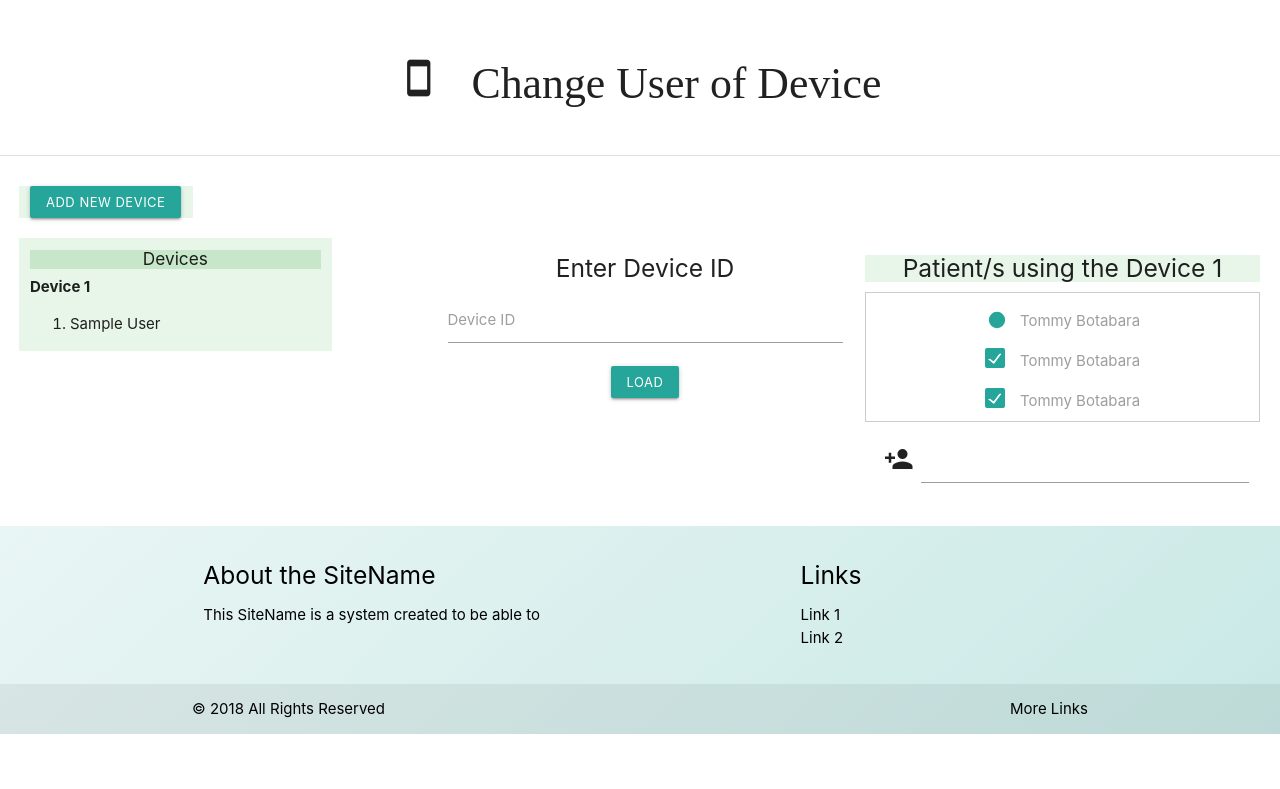
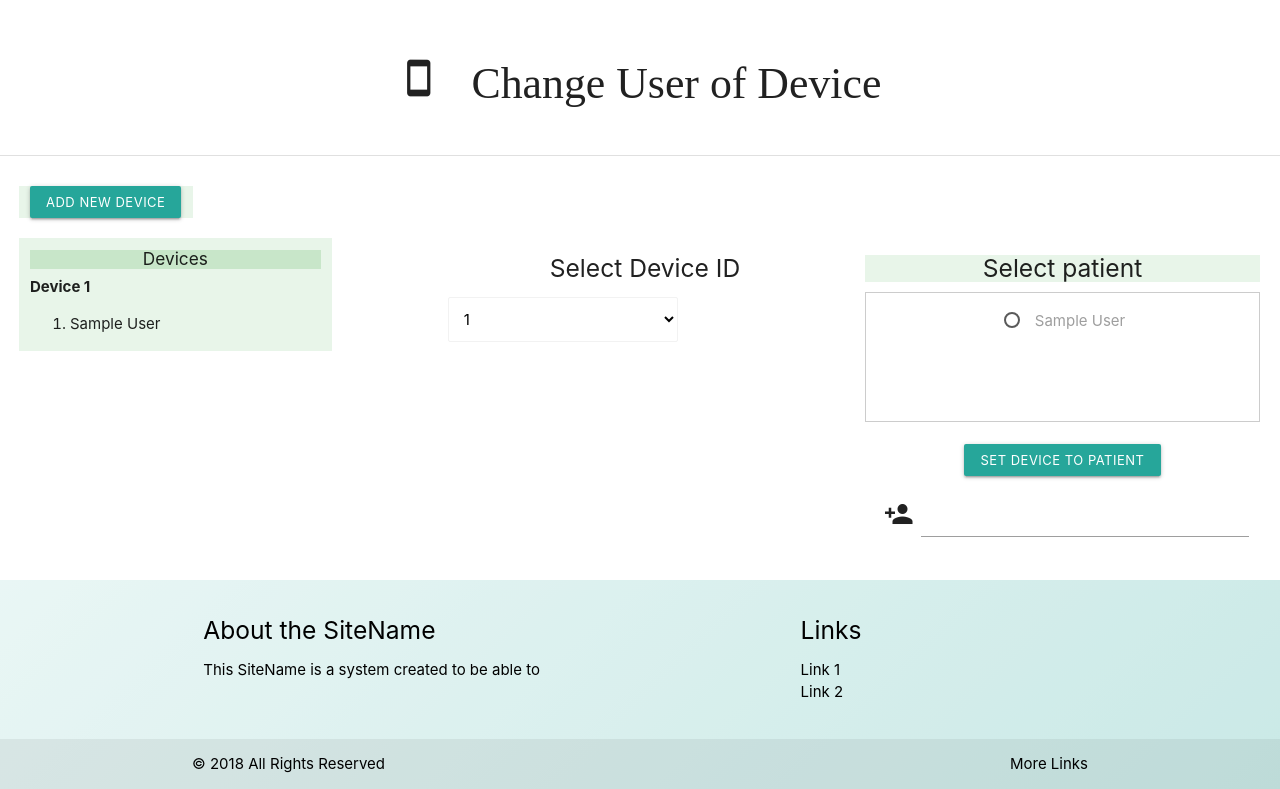
Before and after one commit to tommybotabara1/OPM, a Django app: page /changeuserofdevice/ in a window 1280 px wide. Shown: the part 401-1190 px from the top of the page. Before the commit the page ends 1135 px from the top, so only its background shows below. Run offline with Django 3.2, Linux system fonts and the light colour scheme; a user stored in the database is signed in; tables that the repository leaves empty hold one stand-in row (values such as "Sample post").

Commit message:
Dami ko binago sorry

```diff
--- a/opm/templates/changeuserofdevice/changeUserOfDevice.html
+++ b/opm/templates/changeuserofdevice/changeUserOfDevice.html
@@ -44,57 +44,48 @@
                 </div>
                 <div class = "col s1 center"></div>
                 <div class = "col s4 center">
-                    <h5 class="">Enter Device ID</h5>
-                    <form method="post">
+                    <h5 class="">Select Device ID</h5>
                         <div class="input-field center">
-                        <input id="device_ID" type="text" class="validate">
-                        <label for="device_ID">Device ID</label>
+
+                        <div id="chooseDevice">
+                      <select name="device" class="browser-default col s7" id="deviceid">
+                          {% if device_list.count == 0 %}
+                              No devices
+                          {% else %}
+                              {% for device in device_list %}
+                                 <option value="{{ device.deviceid }}">{{ device.deviceid }}</option>
+                             {% endfor %}
+                          {% endif %}
+                      </select>
                         </div>
-                        <div class='row center'>
-                            <button id='deviceID' class='btn btn-small waves-effect'>Load</button>
+
                         </div>
-                    </form>
+
                 </div>
 
                 <div class="col s4 center">
-                    <h5 class="green lighten-5">Patient/s using the Device 1</h5>
+                <div id="patients">
+                    <h5 class="green lighten-5">Select patient</h5>
                     <div style="height: 130px;border:1px solid #ccc; overflow:auto;">
-                        <p>
-                          <label>
-                            <input type="radio" class="filled-in" checked="checked" />
-                            <span>Tommy Botabara</span>
-                          </label>
-                        </p><p>
-                          <label>
-                            <input type="checkbox" class="filled-in" checked="checked" />
-                            <span>Tommy Botabara</span>
-                          </label>
-                        </p><p>
-                          <label>
-                            <input type="checkbox" class="filled-in" checked="checked" />
-                            <span>Tommy Botabara</span>
-                          </label>
-                        </p><p>
-                          <label>
-                            <input type="checkbox" class="filled-in" checked="checked" />
-                            <span>Tommy Botabara</span>
-                          </label>
-                        </p><p>
-                          <label>
-                            <input type="checkbox" class="filled-in" checked="checked" />
-                            <span>Tommy Botabara</span>
-                          </label>
-                        </p><p>
-                          <label>
-                            <input type="checkbox" class="filled-in" checked="checked" />
-                            <span>Tommy Botabara</span>
-                          </label>
-                        </p>
+                        {% for patient in patient_list %}
+                            <p>
+                                <label>
+                                    <input name="patientID" type="radio" class="filled-in" value="{{ patient.patientid }}">
+                                    <span>{{ patient.userid.auth_user_id.first_name }} {{ patient.userid.auth_user_id.last_name }}</span>
+                                </label>
+                            </p>
+                        {% endfor %}
                     </div>
-                <div class='input-field col m12 s7'>
+                </div>
+                <br>
+                    <button id='setDeviceToPatient' class='btn btn-small waves-effect'>Set Device to Patient</button>
+
+                    <br>
+                 <div class='input-field col m12 s7'>
                     <i class="material-icons iconis prefix">person_add</i>
-                    <input class='validate' type='text' name='text' id='text' />
+                    <input class='validate' type='text' name='text' id='searchPatient' />
               </div>
+
             </div>
         </div>
         <section></section>
@@ -111,8 +102,8 @@
         dataType: 'json',
         success: function (data) {
             var devices = " <h6 class=\"center green lighten-4\">Devices</h6>\n";
+            var selectbox = "<select name=\"doctorid\" class=\"browser-default col s7\" id=\"id_doctorid\">\n";
 
-            console.log(data)
             for(var i = 0; i < data.length; i++){
                 if(i == 0){
                     devices += "<b>Device " + data[i].deviceid + "</b>\n";
@@ -121,6 +112,8 @@
                     if(data[i].patient != "none"){
                         devices += "<li>" + data[i].patient + "</li>\n";
                     }
+
+                    selectbox += "<option value='" + data[i].deviceid + "'>" + data[i].deviceid + "</option>\n";
                 }
                 else if(data[i - 1].deviceid == data[i].deviceid){
                     devices += "<li>" + data[i].patient + "</li>\n";
@@ -134,11 +127,69 @@
                         devices += "<li>" + data[i].patient + "</li>\n";
                     }
 
+                    selectbox += "<option value='" + data[i].deviceid + "'>" + data[i].deviceid + "</option>\n";
                 }
             }
-            console.log(devices);
+
+            selectbox += "</select>";
+
             $("#devices").html(devices);
+            $("#chooseDevice").html(selectbox);
 
+        }
+      });
+    });
+
+    $("#searchPatient").keyup(function () {
+        var search = $(this).val();
+
+      $.ajax({
+        url: '{% url 'search_patients' %}',
+        data: {
+            'search': search
+        },
+        dataType: 'json',
+        success: function (data) {
+            var patients = "<h5 class=\"green lighten-5\">Select patient</h5>\n";
+
+            patients += "<div style=\"height: 130px;border:1px solid #ccc; overflow:auto;\">\n";
+
+            for(var i = 0; i < data.length; i++){
+                patients += "<p>\n";
+                patients += "<label>\n";
+                patients += "<input name='patientID' type='radio' class='filled-in' value='" + data[i].patientid + "'/>\n";
+                patients += "<span>" + data[i].patientname + "</span>\n";
+                patients += "</label>\n";
+                patients += "</p>\n";
+            }
+
+            patients += "</div>";
+            console.log(patients);
+            $("#patients").html(patients);
+        }
+      });
+    });
+
+    $("#setDeviceToPatient").click(function () {
+        var deviceID = $("#deviceid").val();
+        var patientID = $("input[name='patientID']:checked").val();
+
+        console.log("Device: " + deviceID);
+        console.log("Patient: " + patientID);
+
+      $.ajax({
+        url: '{% url 'set_patient_to_device' %}',
+        data: {
+            'deviceID': deviceID,
+            'patientID': patientID
+        },
+        dataType: 'json',
+        success: function (data) {
+            var message = data[0].outcome
+            alert(message);
+            console.log(message);
+            location.reload();
+            //$("#patients").html(patients);
         }
       });
     });
--- a/opm/templates/home/doctorBody.html
+++ b/opm/templates/home/doctorBody.html
@@ -178,7 +178,7 @@ var chart = AmCharts.makeChart("chartdiv", {
 
                     <div class="section"></div>
 
-                    <h3 id="greeting">Good day, Doctor {{ user_object.firstname }} {{ user_object.lastname }}!</h3>
+                    <h3 id="greeting">Good day, Doctor {{ user_details.auth_user_id.last_name}}!</h3>
                     What do you want to do today?<br/>
                     <div class="section"></div>
                     <div class="divider"></div>
--- a/opm/templates/listofusers/listOfUsers.html
+++ b/opm/templates/listofusers/listOfUsers.html
@@ -94,7 +94,7 @@
 
     <script>
 
-    $("#search").keyup(function () {
+    $("#search").keypress(function () {
       var search = $(this).val();
 
       $.ajax({
@@ -134,7 +134,7 @@
 
               let link = '/listofusers/' + data[i].id + '/edituser/';
               {% if current_user_type == 2 %}
-                  if(data[i].usertype == "Patient" || data[i].usertype == "Patient") {
+                  if(data[i].usertype == "Doctor" || data[i].usertype == "Patient") {
                       searched_data += "<td><a href="+ link + " class='btn-floating btn-small waves-effect waves-light blue lighten-2' ><i class='material-icons'>create</i></a>&nbsp;&nbsp;<a class='btn-floating btn-small waves-effect waves-light red lighten-2'><i class='material-icons'>clear</i></a></td>";
                   }
                   else {
--- a/opm/urls.py
+++ b/opm/urls.py
@@ -20,4 +20,7 @@ urlpatterns = [
     path('ajax/validate_username/', views.validate_username, name='validate_username'),
     path('ajax/search_user/', views.search_user, name='search_user'),
     path('ajax/add_device/', views.add_device, name='add_device'),
+    path('ajax/get_patients/', views.get_patients, name='get_patients'),
+    path('ajax/search_patients/', views.search_patients, name='search_patients'),
+    path('ajax/set_patient_to_device/', views.set_patient_to_device, name='set_patient_to_device'),
 ]
--- a/opm/views.py
+++ b/opm/views.py
@@ -2,12 +2,14 @@ from django.shortcuts import render, HttpResponse, redirect, get_object_or_404,
 
 from .models import Userdetails, Patient, Doctor, RefUsertype, PatientDevice, Temperature, Ecg, Heartrate, Device
 from .forms import *
-from django.db.models import Avg
+from django.db.models import Avg, Q
 from django.contrib.auth import authenticate, login, logout
 from django.contrib.auth.decorators import login_required
 from django.contrib.auth.models import User
 from django.contrib.auth.password_validation import *
 from django.http import JsonResponse
+from django.db.models.functions import Lower
+
 
 
 
@@ -147,9 +149,11 @@ def archiving(request):
 def changeuserofdevice(request):
     patient_device_list = PatientDevice.objects.order_by('device_deviceid').all()
     device_list = Device.objects.order_by('deviceid').all()
+    patient_list = Patient.objects.filter(userid__auth_user_id__is_active=1)
 
     context = {'patient_device_list': patient_device_list,
-               'device_list': device_list
+               'device_list': device_list,
+               'patient_list': patient_list
                }
 
     return render(request, 'changeuserofdevice/changeUserOfDevice.html', context)
@@ -291,7 +295,8 @@ def validate_username(request):
 def search_user(request):
     search = request.GET.get('search', None)
 
-    user_list = User.objects.filter(username__contains=search)
+    user_list = User.objects.filter(Q(last_name__contains=search) | Q(first_name__contains=search) |
+                                    Q(username__contains=search) | Q(email__contains=search))
     user_array=[]
 
     for user in user_list:
@@ -306,6 +311,7 @@ def search_user(request):
         })
 
     return JsonResponse(user_array, safe=False)
+
 
 def add_device(request):
     if Device.objects.count() == 0:
@@ -336,3 +342,59 @@ def add_device(request):
             })
 
     return JsonResponse(device_array, safe=False)
+
+
+def get_patients(request):
+    patient_list = Patient.objects.filter(userid__auth_user_id__is_active=1)
+    patient_array = []
+
+    for patient in patient_list:
+        patient_array.append({
+            'patientid': patient.patientid,
+            'patientname': patient.userid.auth_user_id.first_name + " " + patient.userid.auth_user_id.last_name
+        })
+    return JsonResponse(patient_array, safe=False)
+
+
+def search_patients(request):
+    search = request.GET.get('search', None)
+
+    patient_list = Patient.objects.filter((Q(userid__auth_user_id__first_name__contains=search) | Q(userid__auth_user_id__last_name__contains=search)) & Q(userid__auth_user_id__is_active=1))
+    patient_array = []
+
+    for patient in patient_list:
+        patient_array.append({
+            'patientid': patient.patientid,
+            'patientname': patient.userid.auth_user_id.first_name + " " + patient.userid.auth_user_id.last_name
+        })
+    return JsonResponse(patient_array, safe=False)
+
+
+def set_patient_to_device(request):
+    deviceid = request.GET.get('deviceID', None)
+    patientid = request.GET.get('patientID', None)
+
+    response = []
+
+    if PatientDevice.objects.filter(device_deviceid=deviceid, inuse=1).exists():
+        if PatientDevice.objects.filter(patient_patientid=patientid, device_deviceid=deviceid, inuse=1).exists():
+            response.append({'outcome': "Patient is currently using the device"})
+        else:
+            response.append({'outcome': "Device is currently in use"})
+        return JsonResponse(response, safe=False)
+    elif PatientDevice.objects.filter(patient_patientid=patientid, device_deviceid=deviceid, inuse=0).exists():
+        PatientDevice.objects.get(patient_patientid=patientid, device_deviceid=deviceid, inuse=0).inuse = 1
+        response.append({'outcome': "Patient is set to device"})
+        return JsonResponse(response, safe=False)
+    elif PatientDevice.objects.filter(patient_patientid=patientid, inuse=1).exists():
+        response.append({'outcome': "Patient is currently using another device"})
+        return JsonResponse(response, safe=False)
+    else:
+        newPatientDevice = PatientDevice(
+            patient_patientid=Patient.objects.get(patientid=patientid),
+            device_deviceid=Device.objects.get(deviceid=deviceid),
+            inuse=1
+        )
+        newPatientDevice.save()
+        response.append({'outcome': "Patient is set to a new device"})
+        return JsonResponse(response, safe=False)
```
